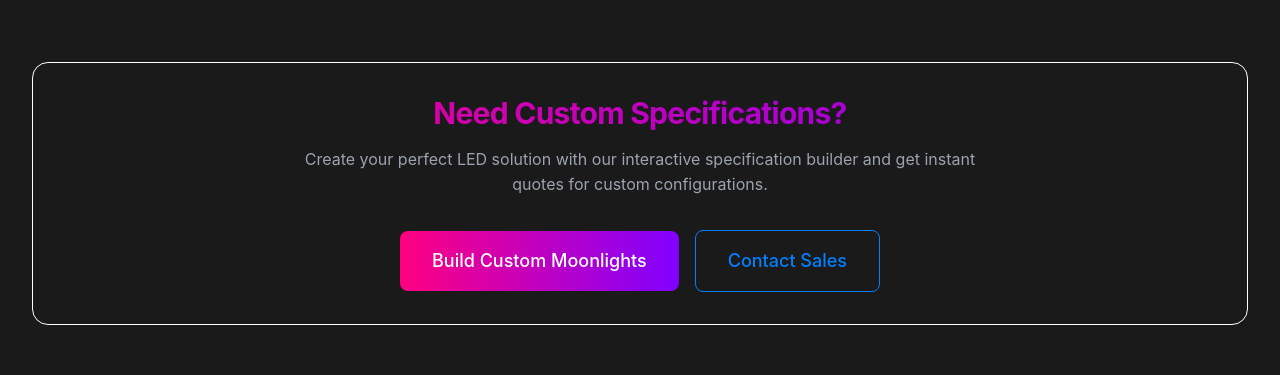
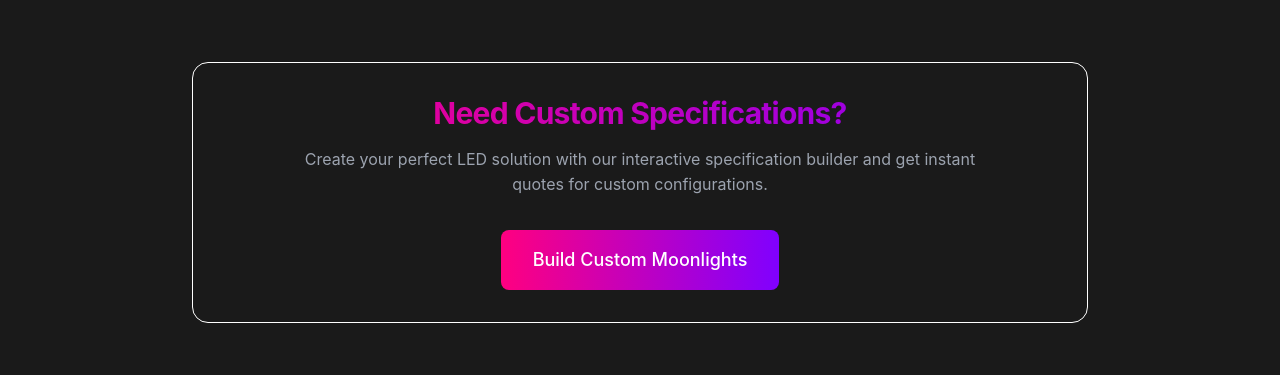
Before and after one commit to moonlights-ca/moonlights, a React (Vite) app: page / in a window 1280 px wide. Shown: the part 3507-3882 px from the top of the page. Built offline with nearby package versions, Linux system fonts and the light colour scheme.

Commit message:
update: products blocks same size

```diff
--- a/src/components/Products.jsx
+++ b/src/components/Products.jsx
@@ -113,7 +113,7 @@
                 return (
                   <Link
                     to="/commercial-lights"
-                    className="group cursor-pointer block"
+                    className="group cursor-pointer block h-full"
                   >
                     {children}
                   </Link>
@@ -122,14 +122,14 @@
                 return (
                   <Link
                     to="/residential-lights"
-                    className="group cursor-pointer block"
+                    className="group cursor-pointer block h-full"
                   >
                     {children}
                   </Link>
                 );
               }
               return (
-                <div className="group cursor-pointer">
+                <div className="group cursor-pointer h-full">
                   {children}
                 </div>
               );
@@ -137,7 +137,7 @@
 
             return (
               <ProductCard key={product.id}>
-                <div className="bg-dark-700 rounded-xl overflow-hidden border border-gray-700 hover:border-neon-pink/50 transition-all duration-500 hover:shadow-xl hover:shadow-neon-pink/20 hover:scale-105">
+                <div className="bg-dark-700 rounded-xl overflow-hidden border border-gray-700 hover:border-neon-pink/50 transition-all duration-500 hover:shadow-xl hover:shadow-neon-pink/20 hover:scale-105 h-full flex flex-col">
                   {/* Product Image Placeholder */}
                   <div className={`aspect-video bg-gradient-to-br ${product.color} p-0.5`}>
                     <div className="w-full h-full bg-dark-800 rounded-t-lg flex items-center justify-center relative overflow-hidden">
@@ -151,11 +151,11 @@
                   </div>
 
                   {/* Product Info */}
-                  <div className="p-6">
+                  <div className="p-6 flex-1 flex flex-col">
                     <h3 className="text-xl font-semibold mb-3 text-white group-hover:text-neon-pink transition-colors">
                       {product.name}
                     </h3>
-                    <p className="text-gray-400 mb-4 text-sm leading-relaxed">
+                    <p className="text-gray-400 mb-4 text-sm leading-relaxed flex-1">
                       {product.description}
                     </p>
 
@@ -168,7 +168,7 @@
                       ))}
                     </div>
 
-                    <div className="flex justify-between items-center">
+                    <div className="flex justify-between items-center mt-auto">
                       <span className={`inline-block px-3 py-1 bg-gradient-to-r ${product.color} text-white text-sm rounded-full font-medium`}>
                         {product.category}
                       </span>
@@ -200,7 +200,7 @@
         </div>
 
         {/* Custom Solutions Call-to-Action */}
-        <div className="mt-16 text-center">
+        <div className="mt-16 text-center max-w-4xl mx-auto">
           <div className="bg-gradient-to-r from-dark-800 to-dark-700 rounded-2xl p-8 border border-neon-blue/20">
             <h3 className="text-3xl font-bold mb-4 bg-clip-text text-transparent bg-gradient-to-r from-neon-pink to-neon-purple">
               Need Custom Specifications?
@@ -208,19 +208,13 @@
             <p className="text-gray-400 mb-8 max-w-2xl mx-auto">
               Create your perfect LED solution with our interactive specification builder and get instant quotes for custom configurations.
             </p>
-            <div className="flex flex-col sm:flex-row gap-4 justify-center items-center">
+            <div className="flex justify-center">
               <Link
                 to="/custom-moonlights"
                 className="bg-gradient-to-r from-neon-pink to-neon-purple text-white px-8 py-4 rounded-lg font-medium hover:shadow-lg hover:shadow-neon-pink/30 transition-all duration-300 text-lg"
               >
                 Build Custom Moonlights
               </Link>
-              <a
-                href="#contact"
-                className="border border-neon-blue text-neon-blue hover:bg-neon-blue hover:text-white px-8 py-4 rounded-lg font-medium transition-all duration-300 text-lg"
-              >
-                Contact Sales
-              </a>
             </div>
           </div>
         </div>
```
